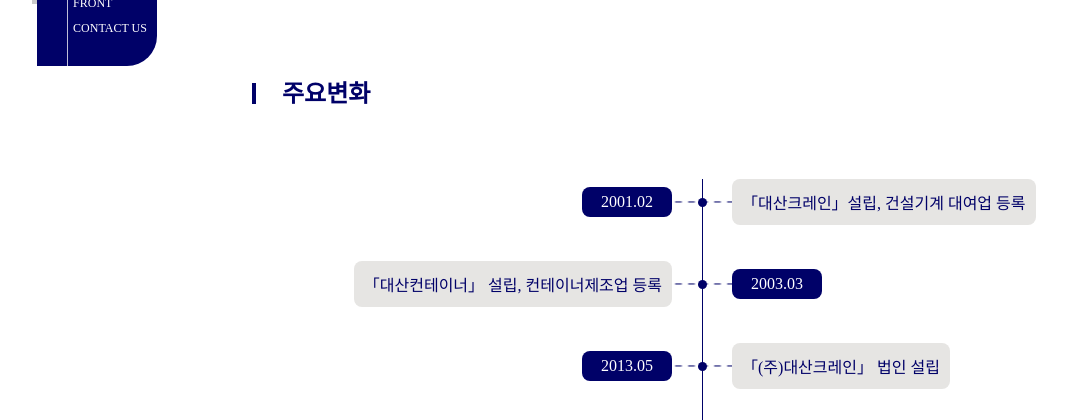
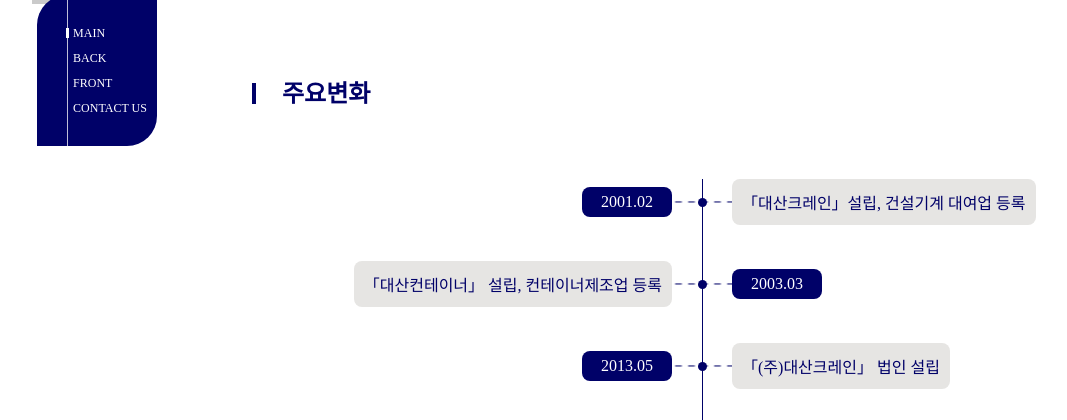
Before and after one commit to after-work-with-penguin/big-mount-total, a PHP site: page /01-02history.html in a window 1280 px wide. Shown: the part 325-745 px from the top of the page, without its empty margins (23-1090 px from the left). Run offline with PHP 8.4, Linux system fonts and the light colour scheme; some web fonts are replaced.

Commit message:
좌측 파란 박스 위치 조정

```diff
--- a/publishing/css/common.css
+++ b/publishing/css/common.css
@@ -63,7 +63,7 @@
                 .sloganText-w:before {display:block; content:''; position:absolute; right:0; top:0; width:20px; height:20px; border:6px solid #cacaca; border-width:6px 6px 0 0;}
                 .sloganText-w:before {right:auto; top:auto; left:0; bottom:0; transform:rotate(180deg);}
             /* 퀵메뉴 */
-            .quickMenu-w {display:flex; align-items:center; justify-content:center; position:fixed; left:50%; top:30%; margin-left:-580px; z-index:2; width:120px; height:151px; text-align:left; background-color:#000168; border-radius:30px 0 30px 0;}
+            .quickMenu-w {display:flex; align-items:center; justify-content:center; position:fixed; left:50%; top:40%; margin-left:-580px; z-index:2; width:120px; height:151px; text-align:left; background-color:#000168; border-radius:30px 0 30px 0;}
             .quickMenu-w:after {display:block; content:''; width:1px; height:100%; position:absolute; left:30px; top:0; background-color:rgba(255,255,255,.75);}
                 .quickMenu-inner {}
                     .quickMenuList {padding-left:30px;}
```
